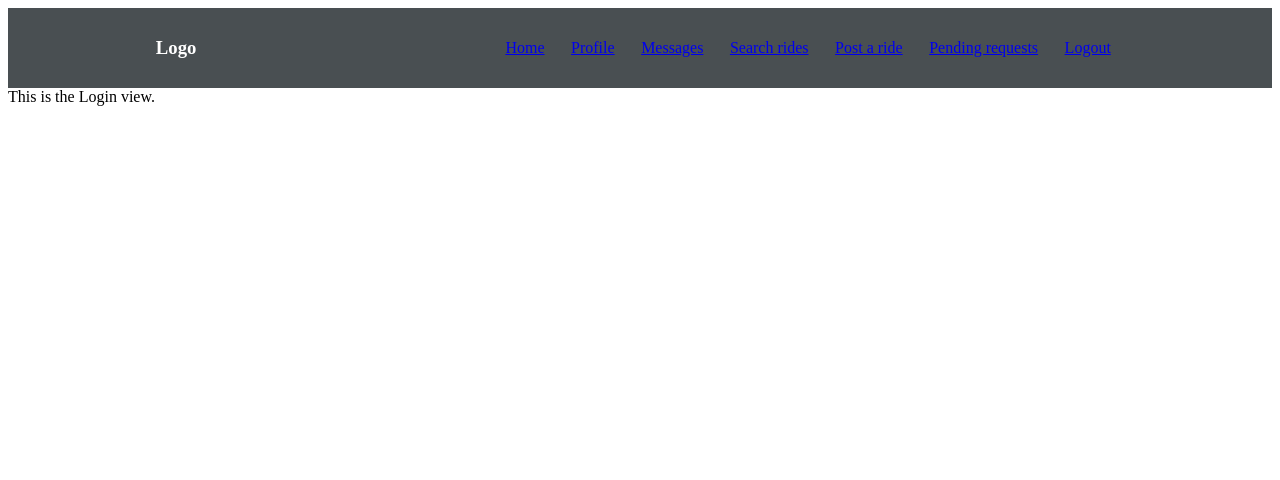
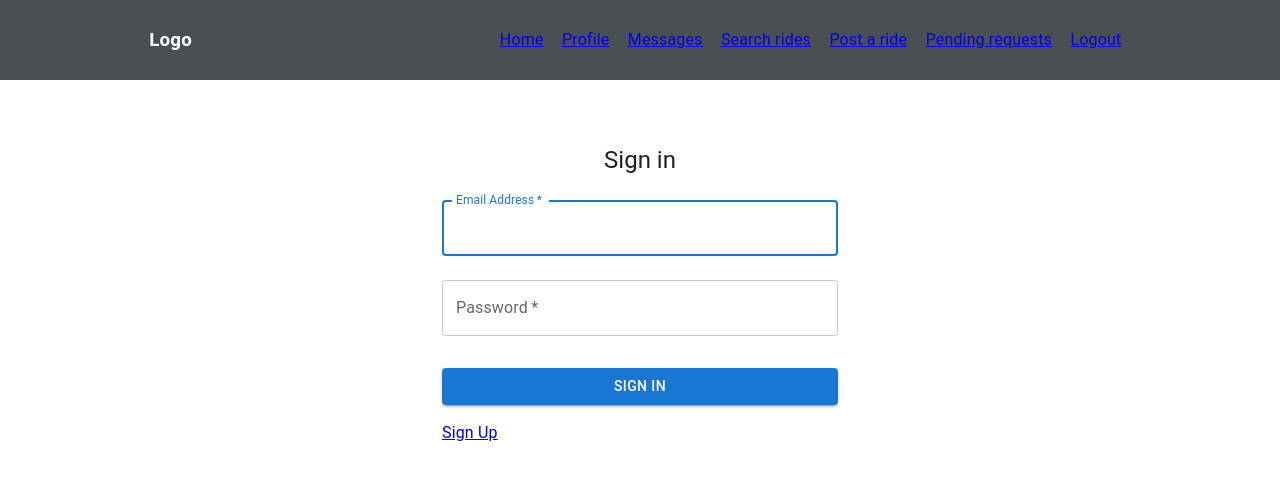
Before and after one commit to project-blue-ocean/hitch, a React app: page /login in a window 1280 px wide. Shown: the top 480 px of the page. Built offline with nearby package versions, Linux system fonts and the light colour scheme.

Commit message:
Made simple login page

```diff
--- a/client/src/App.jsx
+++ b/client/src/App.jsx
@@ -4,6 +4,7 @@ import { BrowserRouter as Router, Routes, Route } from 'react-router-dom';
 
 import './App.css';
 import Navbar from './components/Navbar.jsx';
+import Login from './components/Login.jsx'
 
 function App() {
   return (
@@ -23,7 +24,6 @@ function App() {
   );
 }
 
-
 // TODO:
 // Move placeholder components below
 // into components folder and start
@@ -33,14 +33,6 @@ function Home() {
   return (
     <div>
       This is the Home view.
-    </div>
-  );
-}
-
-function Login() {
-  return (
-    <div>
-      This is the Login view.
     </div>
   );
 }
--- /dev/null
+++ b/client/src/components/Login.jsx
@@ -0,0 +1,70 @@
+import React from 'react';
+import { Link } from 'react-router-dom';
+import Button from '@mui/material/Button';
+import CssBaseline from '@mui/material/CssBaseline';
+import TextField from '@mui/material/TextField';
+import Grid from '@mui/material/Grid';
+import Box from '@mui/material/Box';
+import Typography from '@mui/material/Typography';
+import Container from '@mui/material/Container';
+
+function Login() {
+  const handleSubmit = (event) => {
+    event.preventDefault();
+  };
+  return (
+    <div>
+      <Container component="main" maxWidth="xs">
+        <CssBaseline />
+        <Box sx={{
+          marginTop: 8,
+          display: 'flex',
+          flexDirection: 'column',
+          alignItems: 'center',
+        }}
+        >
+          <Typography component="h1" variant="h5">
+            Sign in
+          </Typography>
+          <Box component="form" onSubmit={handleSubmit} noValidate sx={{ mt: 1 }}>
+            <TextField
+              margin="normal"
+              required
+              fullWidth
+              id="email"
+              label="Email Address"
+              name="email"
+              autoComplete="email"
+              autoFocus
+            />
+            <TextField
+              margin="normal"
+              required
+              fullWidth
+              name="password"
+              label="Password"
+              type="password"
+              id="password"
+              autoComplete="current-password"
+            />
+            <Button
+              type="submit"
+              fullWidth
+              variant="contained"
+              sx={{ mt: 3, mb: 2 }}
+            >
+              Sign In
+            </Button>
+            <Grid item>
+              <Link to="/signup">
+                Sign Up
+              </Link>
+            </Grid>
+          </Box>
+        </Box>
+      </Container>
+    </div>
+  );
+}
+
+export default Login;
--- a/package.json
+++ b/package.json
@@ -6,6 +6,9 @@
   },
   "dependencies": {
     "@babel/plugin-transform-runtime": "^7.16.10",
+    "@emotion/react": "^11.7.1",
+    "@emotion/styled": "^11.6.0",
+    "@mui/material": "^5.3.1",
     "axios": "^0.25.0",
     "babel-loader": "^8.2.3",
     "express": "^4.17.2",
```
Also changed, not shown: 1 other file (tests, documents, lock files or other folders).
